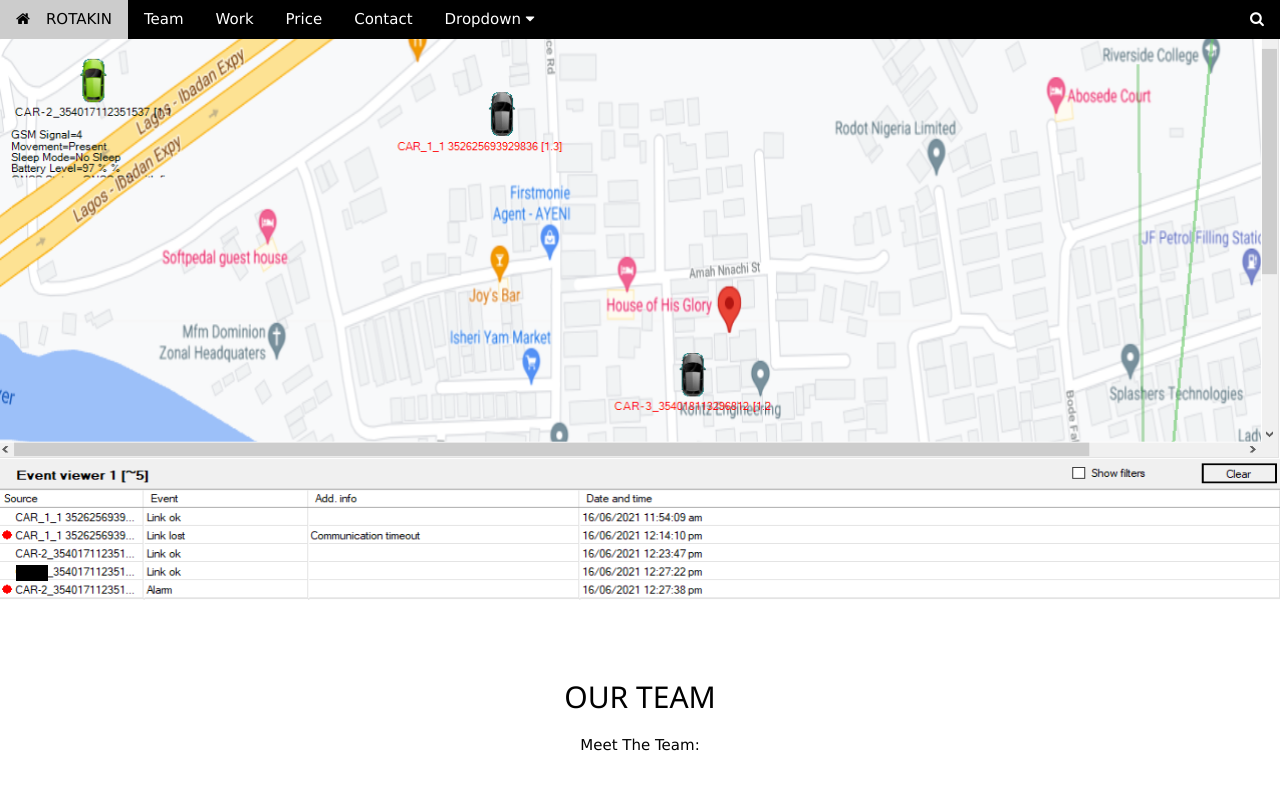
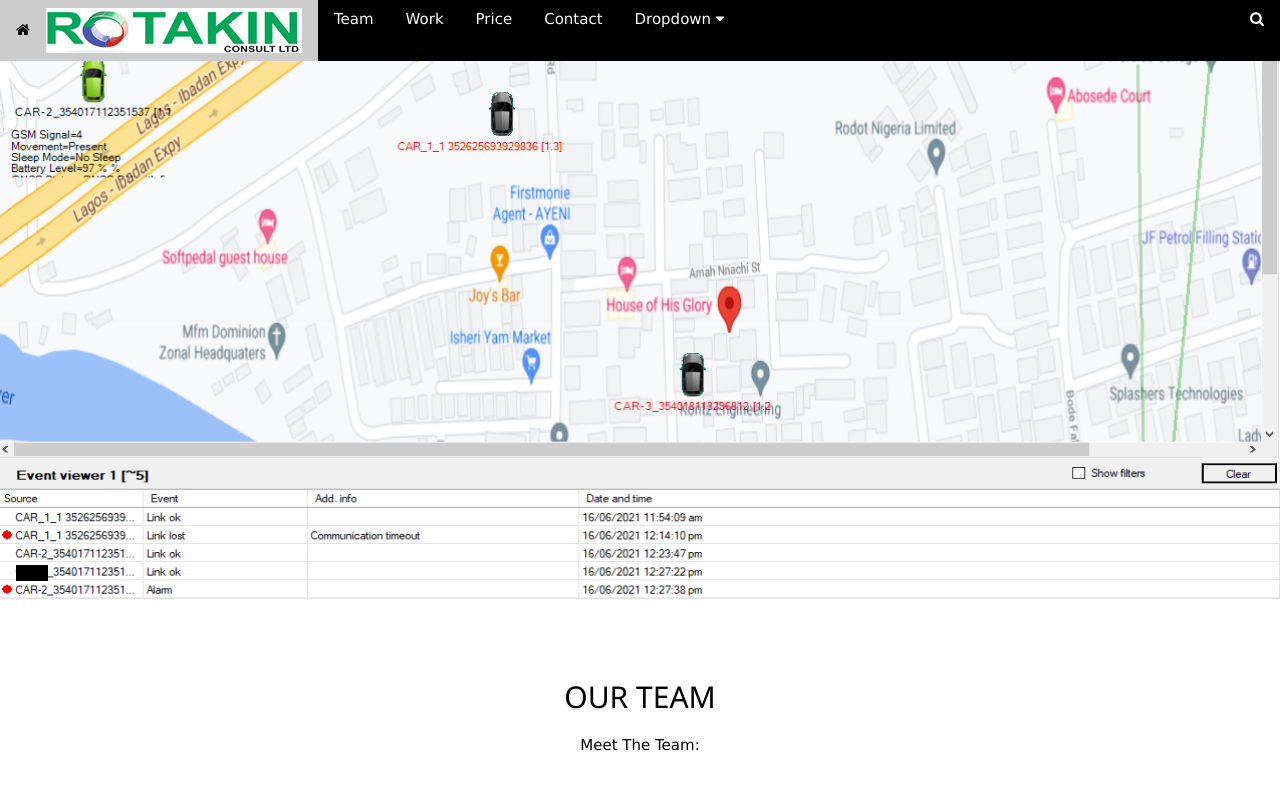
Before and after one commit to ceejaysuny/rotakin, a plain HTML site: page index.html in a window 1280 px wide. Shown: the top 791 px of the page. Drawn offline with Linux system fonts and the light colour scheme.

Commit message:
Logo picture added
Logo picture added

```diff
--- a/index.html
+++ b/index.html
@@ -25,7 +25,7 @@
 <div class="w3-top">
  <div class="w3-bar w3-theme-d2 w3-left-align">
   <a class="w3-bar-item w3-button w3-hide-medium w3-hide-large w3-right w3-hover-white w3-theme-d2" href="javascript:void(0);" onclick="openNav()"><i class="fa fa-bars"></i></a>
-  <a href="#" class="w3-bar-item w3-button w3-teal"><i class="fa fa-home w3-margin-right"></i>ROTAKIN </a>
+  <a href="#" class="w3-bar-item w3-button w3-teal"><i class="fa fa-home w3-margin-right"></i><img src="asset/images/ROTAKIN_LOGO.png" alt="ROTAKIN" style="" class="logo1"> </a>
   <a href="#team" class="w3-bar-item w3-button w3-hide-small w3-hover-white">Team</a>
   <a href="#work" class="w3-bar-item w3-button w3-hide-small w3-hover-white">Work</a>
   <a href="#pricing" class="w3-bar-item w3-button w3-hide-small w3-hover-white">Price</a>
```
